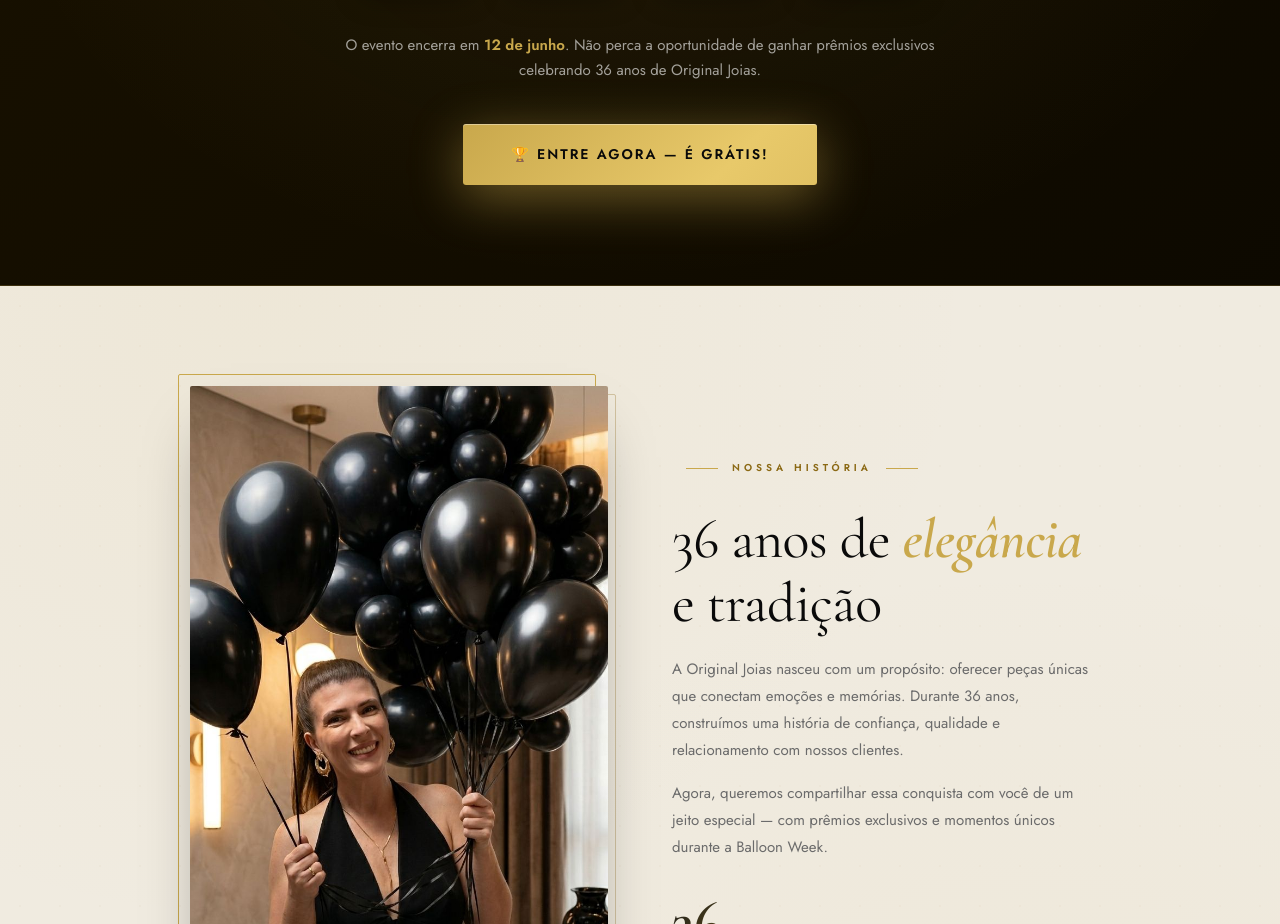
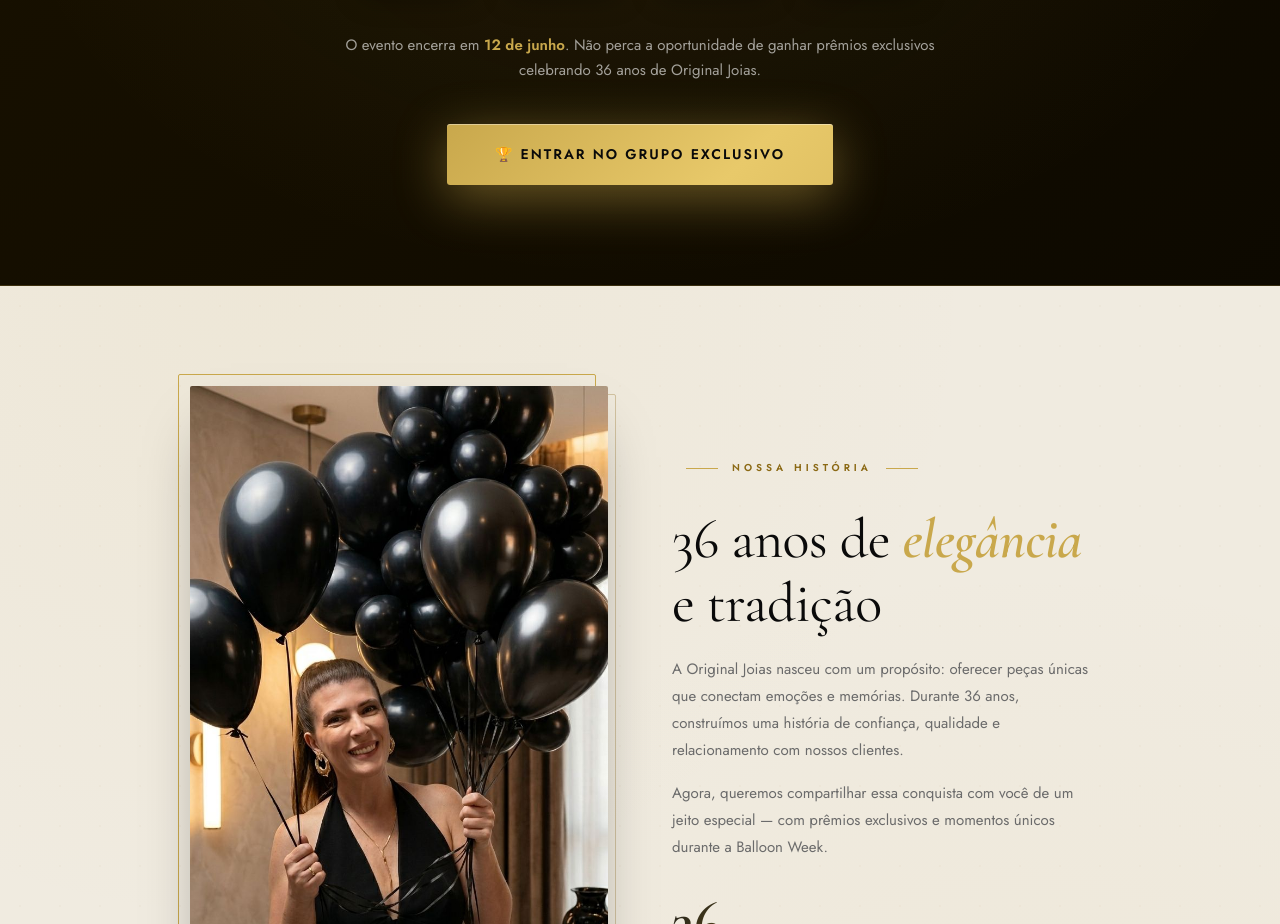
Before and after one commit to andrebastelli/aniversario-original-joias, a React (Vite) app: page / in a window 1280 px wide. Shown: the part 3480-4404 px from the top of the page. Built offline with nearby package versions, Linux system fonts and the light colour scheme; no server answers.

Commit message:
feat: update CTA text to "Entrar no Grupo Exclusivo"

```diff
--- a/src/components/StickyMobileCta.tsx
+++ b/src/components/StickyMobileCta.tsx
@@ -9,7 +9,7 @@ export default function StickyMobileCta() {
       className="sticky-cta"
       aria-label="Entrar no Grupo VIP do WhatsApp"
     >
-      🎈 Quero Participar — Entrar no Grupo VIP
+      🎈 Entrar no Grupo Exclusivo
     </a>
   )
 }
--- a/src/components/UrgencySection.tsx
+++ b/src/components/UrgencySection.tsx
@@ -98,7 +98,7 @@ export default function UrgencySection() {
           rel="noopener noreferrer"
           className="cta-primary reveal"
         >
-          🏆 Entre Agora — É Grátis!
+          🏆 Entrar no Grupo Exclusivo
         </a>
       </div>
     </section>
```
